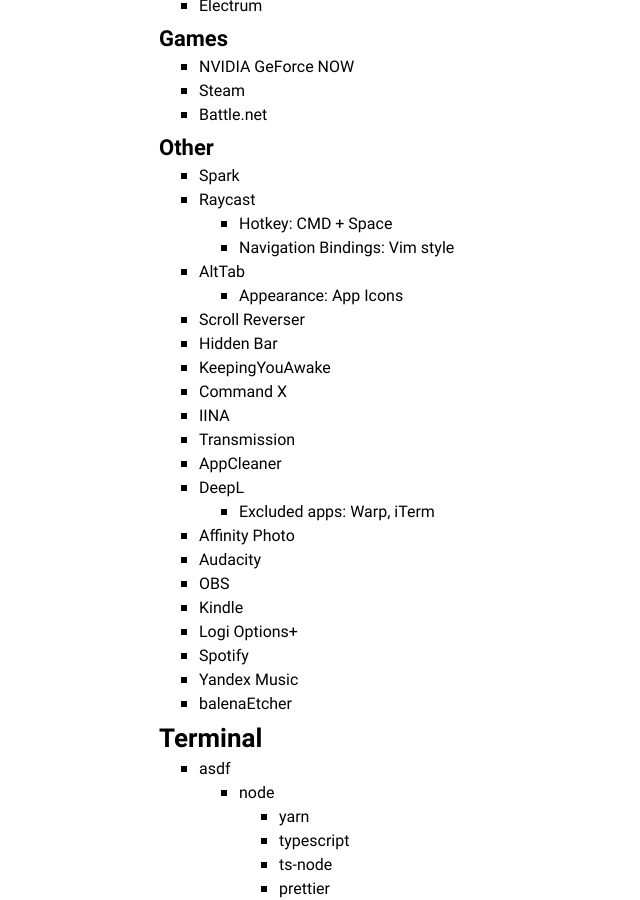
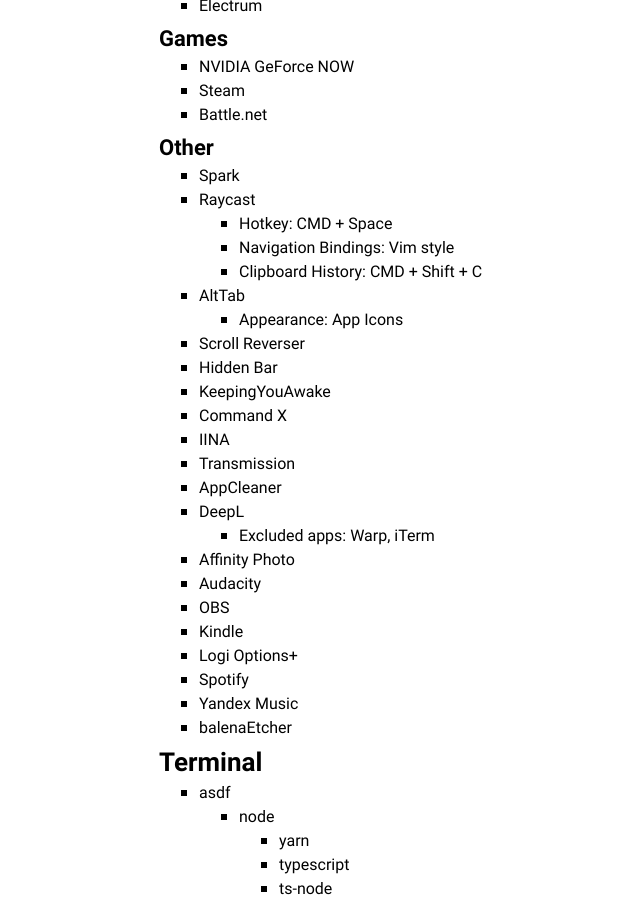
Before and after one commit to amalumian/www.malumian.dev, a Jekyll site: the page built from setup.html, in a window 1280 px wide and 900 px high, scrolled down 4050 px. Shown: the whole window, without its empty margins (151-791 px from the left). Built offline with Jekyll 4.4.1, drawn with Linux system fonts in a browser that asks for light colours.

Commit message:
Update setup.html

```diff
--- a/setup.html
+++ b/setup.html
@@ -249,6 +249,7 @@
             <ul>
                 <li>Hotkey: CMD + Space</li>
                 <li>Navigation Bindings: Vim style</li>
+                <li>Clipboard History: CMD + Shift + C</li>
             </ul>
         </li>
         <li>AltTab
```
